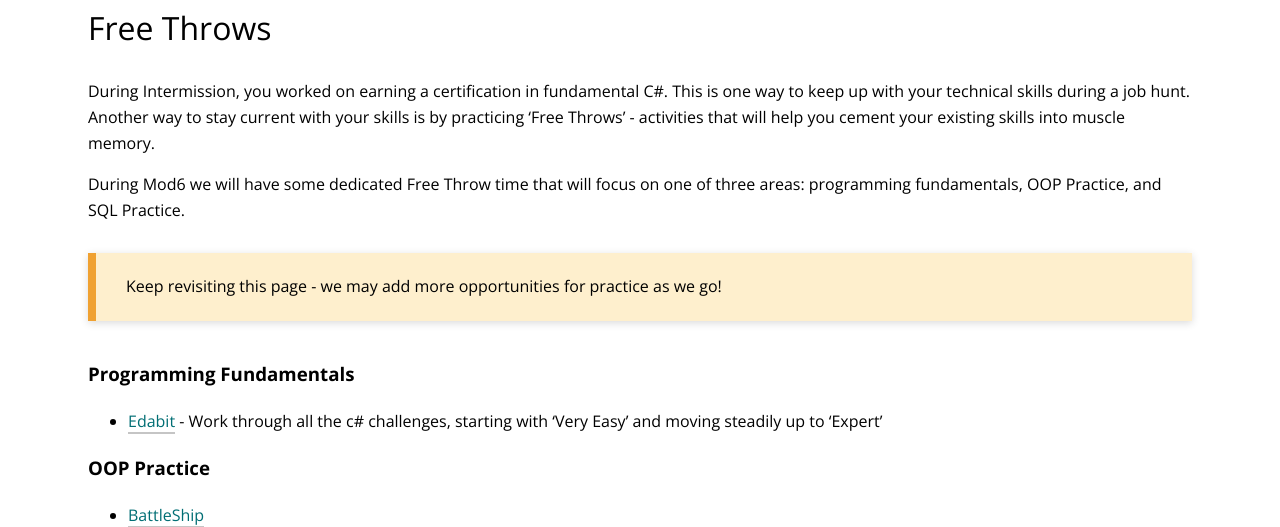
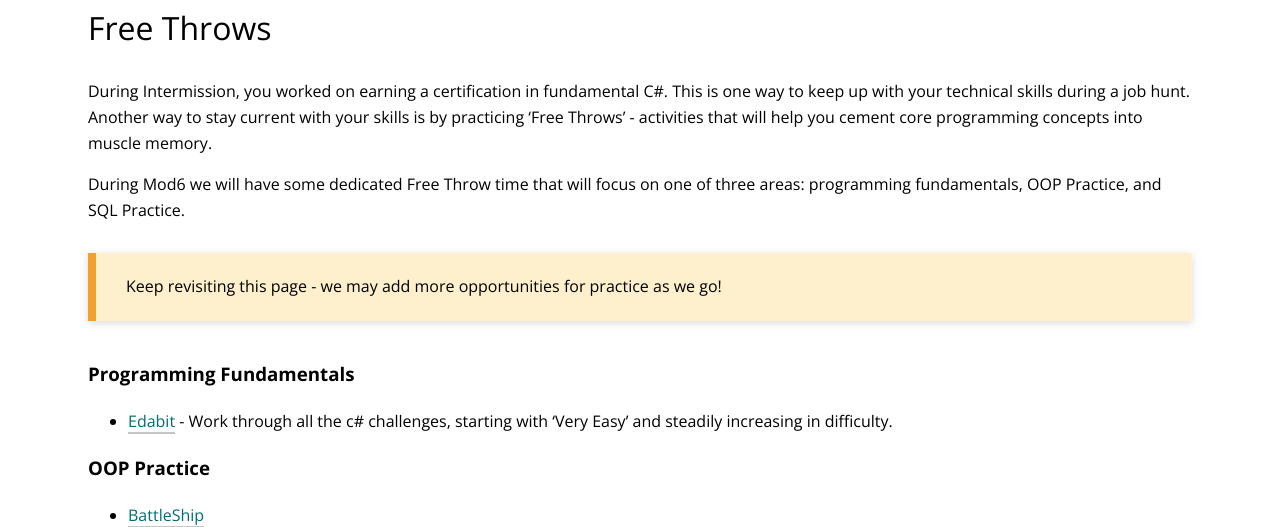
Before and after one commit to turingschool/launch-curriculum, a Jekyll site: the page built from module6/freethrows/index.md, in a window 1280 px wide. Shown: the part 177-704 px from the top of the page. Built offline with Jekyll 4.4.1, drawn with Linux system fonts in a browser that asks for light colours; nearby versions of some CDN libraries; comment, search, counter and statistics services are not loaded.

Commit message:
Update index.md

```diff
--- a/module6/freethrows/index.md
+++ b/module6/freethrows/index.md
@@ -3,7 +3,7 @@ layout: page
 title: Free Throws
 ---
 
-During Intermission, you worked on earning a certification in fundamental C#.  This is one way to keep up with your technical skills during a job hunt.  Another way to stay current with your skills is by practicing 'Free Throws' - activities that will help you cement your existing skills into muscle memory.
+During Intermission, you worked on earning a certification in fundamental C#.  This is one way to keep up with your technical skills during a job hunt.  Another way to stay current with your skills is by practicing 'Free Throws' - activities that will help you cement core programming concepts into muscle memory.
 
 During Mod6 we will have some dedicated Free Throw time that will focus on one of three areas: programming fundamentals, OOP Practice, and SQL Practice.
 
@@ -13,7 +13,7 @@ Keep revisiting this page - we may add more opportunities for practice as we go!
 
 ### Programming Fundamentals
 
-* [Edabit](https://edabit.com/challenges) - Work through all the c# challenges, starting with 'Very Easy' and moving steadily up to 'Expert'
+* [Edabit](https://edabit.com/challenges) - Work through all the c# challenges, starting with 'Very Easy' and steadily increasing in difficulty.
 
 ### OOP Practice
 
```
